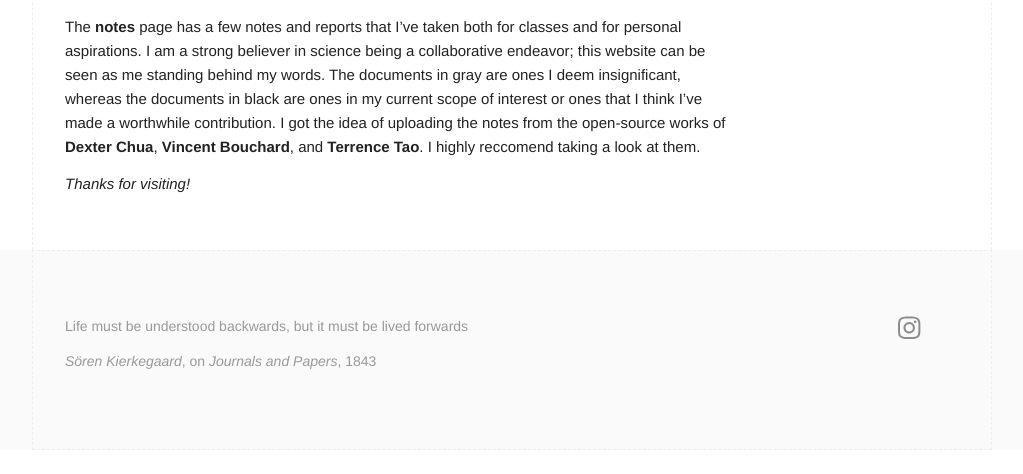
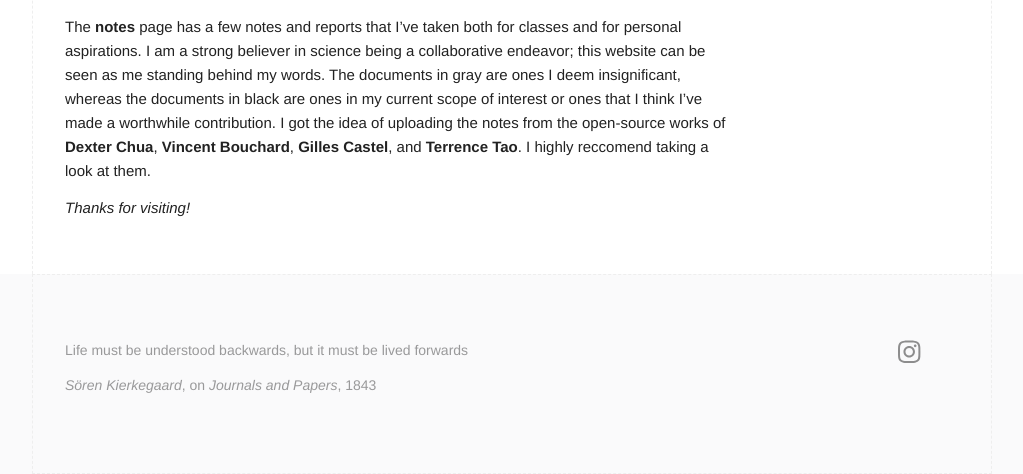
Before and after one commit to danetrouveur/danetrouveur.github.io, a Jekyll site: the page built from about.md, in a window 1280 px wide and 900 px high, scrolled down 1030 px, cut to the strip 426-900 px from the top of the window. Shown: the whole strip, without its empty margins (128-1151 px from the left). Built offline with Jekyll 4.4.1, drawn with Linux system fonts in a browser that asks for light colours; before the commit the page ends 1906 px from its top, so only the background shows below that.

Commit message:
Commit_23

```diff
--- a/about.md
+++ b/about.md
@@ -22,7 +22,7 @@ For a more detailed academic background and contact information, kindly refer to
 
 The <a href="/notes.html">**notes**</a> page has a few notes and reports that I've taken both for classes and for personal aspirations.
 I am a strong believer in science being a collaborative endeavor; this website can be seen as me standing behind my words.
-The documents in gray are ones I deem insignificant, whereas the documents in black are ones in my current scope of interest or ones that I think I've made a worthwhile contribution. I got the idea of uploading the notes from the open-source works of <a href="https://dec41.user.srcf.net/"><strong>Dexter Chua</strong></a>, <a href="https://sites.ualberta.ca/~vbouchar/"><strong>Vincent Bouchard</strong></a>, and <a href="https://terrytao.wordpress.com/"><strong>Terrence Tao</strong></a>.
+The documents in gray are ones I deem insignificant, whereas the documents in black are ones in my current scope of interest or ones that I think I've made a worthwhile contribution. I got the idea of uploading the notes from the open-source works of <a href="https://dec41.user.srcf.net/"><strong>Dexter Chua</strong></a>, <a href="https://sites.ualberta.ca/~vbouchar/"><strong>Vincent Bouchard</strong></a>, <a href="https://castel.dev/"><strong>Gilles Castel</strong></a>, and <a href="https://terrytao.wordpress.com/"><strong>Terrence Tao</strong></a>.
 I highly reccomend taking a look at them.
 
 *Thanks for visiting!*
```
